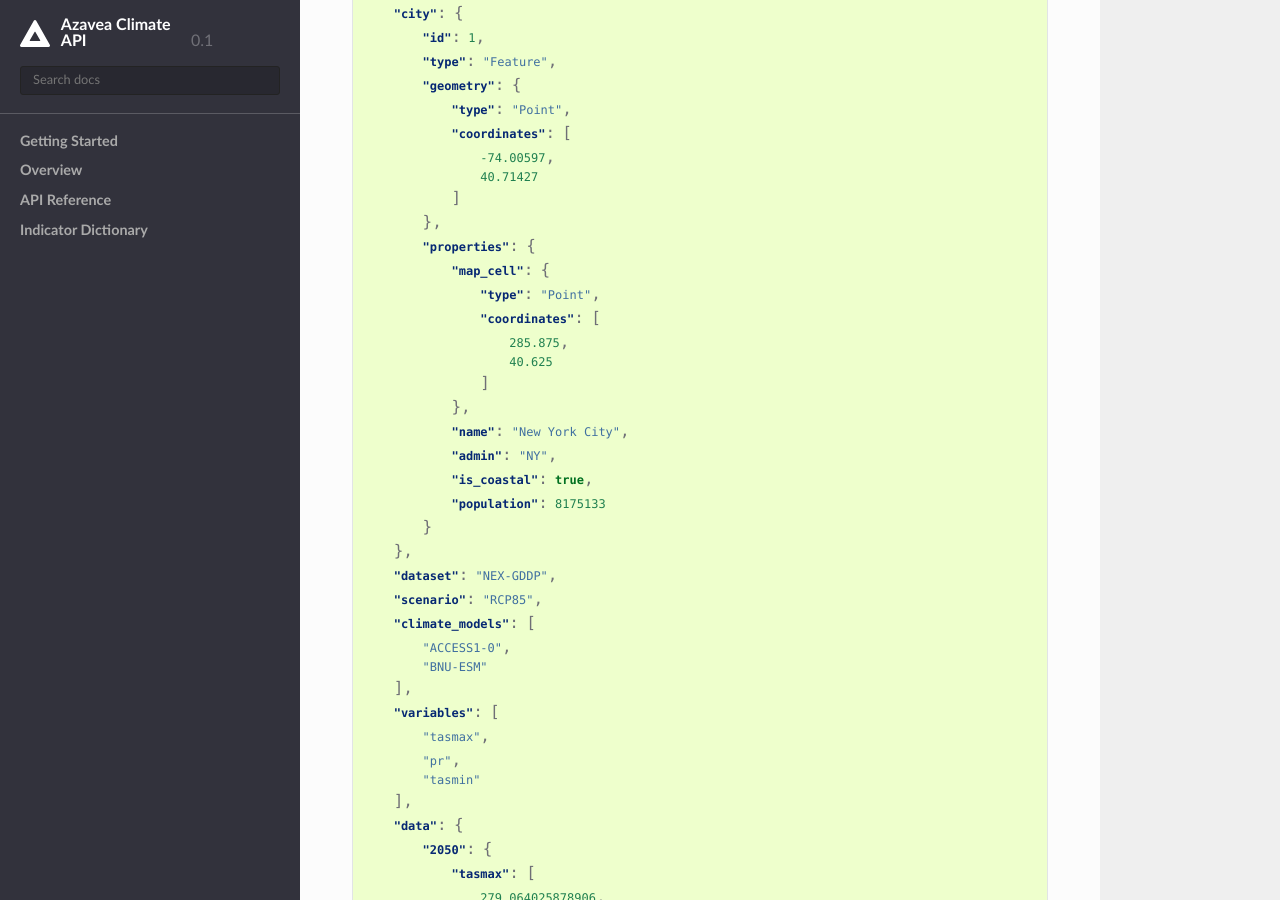
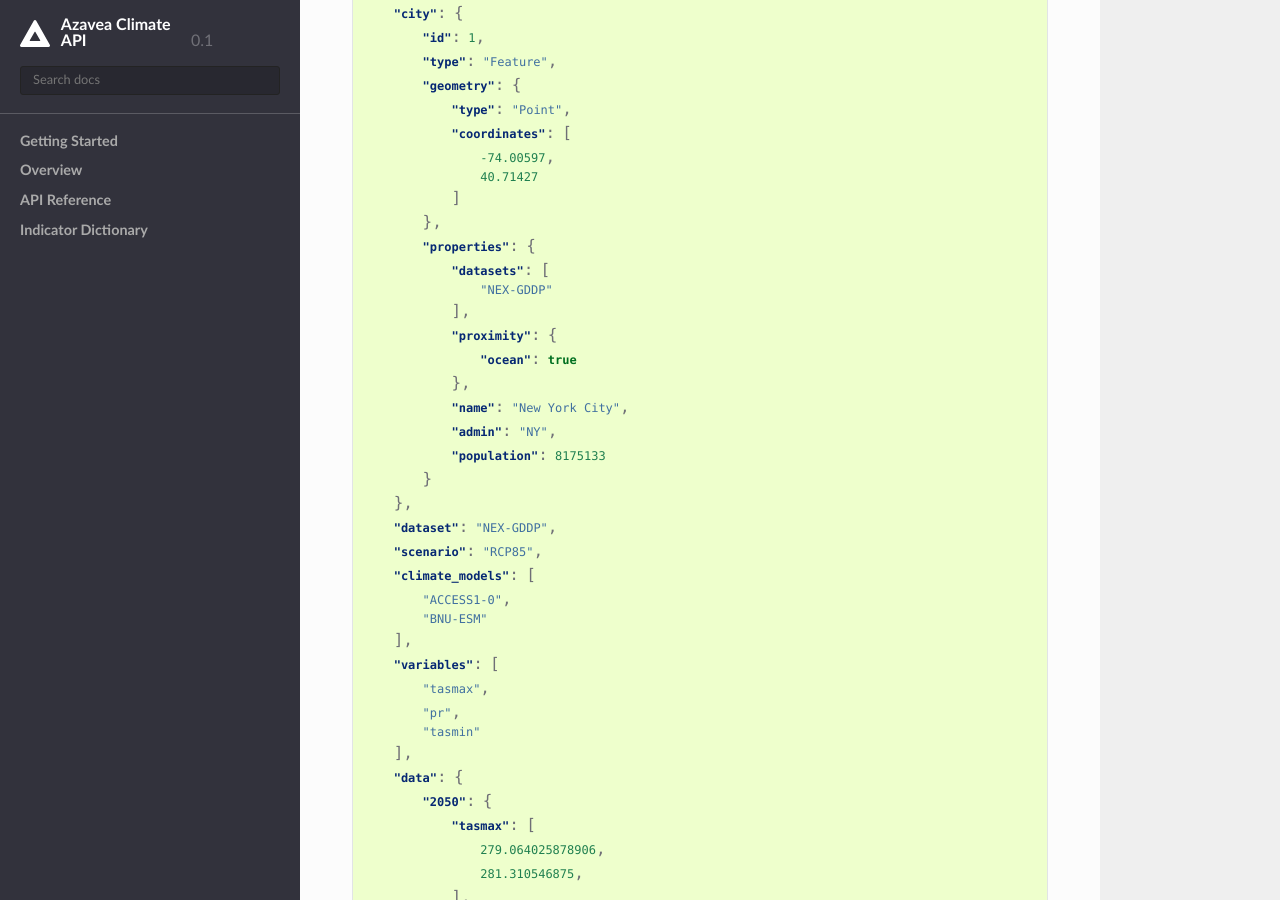
Before and after one commit to azavea/climate-change-api, a Sphinx documentation site: the page built from doc/source/api_reference/climate_data.rst, in a window 1280 px wide and 900 px high, scrolled down 1021 px. Built offline with Sphinx 7.4.7 and the Read the Docs theme 2.0.0, drawn with Linux system fonts in a browser that asks for light colours.

Commit message:
Update documentation

```diff
--- a/doc/source/api_reference/climate_data.rst
+++ b/doc/source/api_reference/climate_data.rst
@@ -43,16 +43,14 @@ Response:
                 ]
             },
             "properties": {
-                "map_cell": {
-                    "type": "Point",
-                    "coordinates": [
-                        285.875,
-                        40.625
-                    ]
+                "datasets": [
+                    "NEX-GDDP"
+                ],
+                "proximity": {
+                    "ocean": true
                 },
                 "name": "New York City",
                 "admin": "NY",
-                "is_coastal": true,
                 "population": 8175133
             }
         },
```
Also changed, not shown: doc/source/api_reference/city.rst (+9 -3 lines), doc/source/api_reference/indicator.rst (+5 -7 lines), 1 other file.
